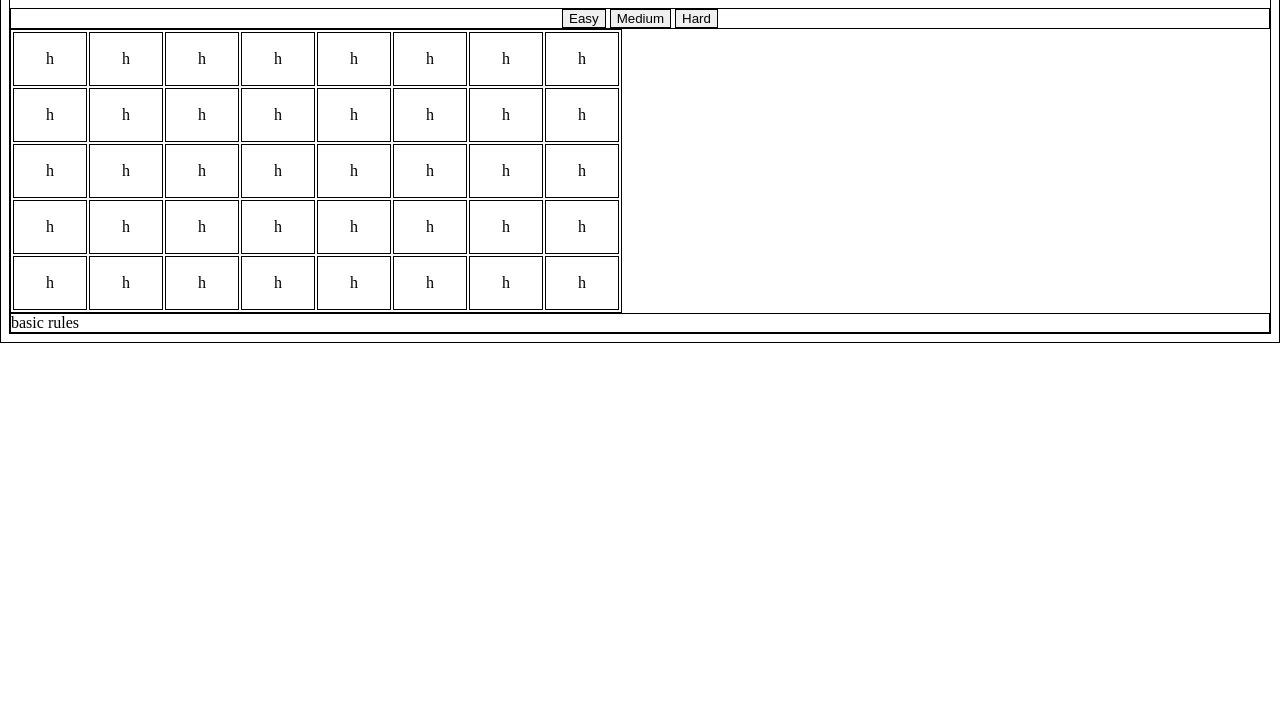
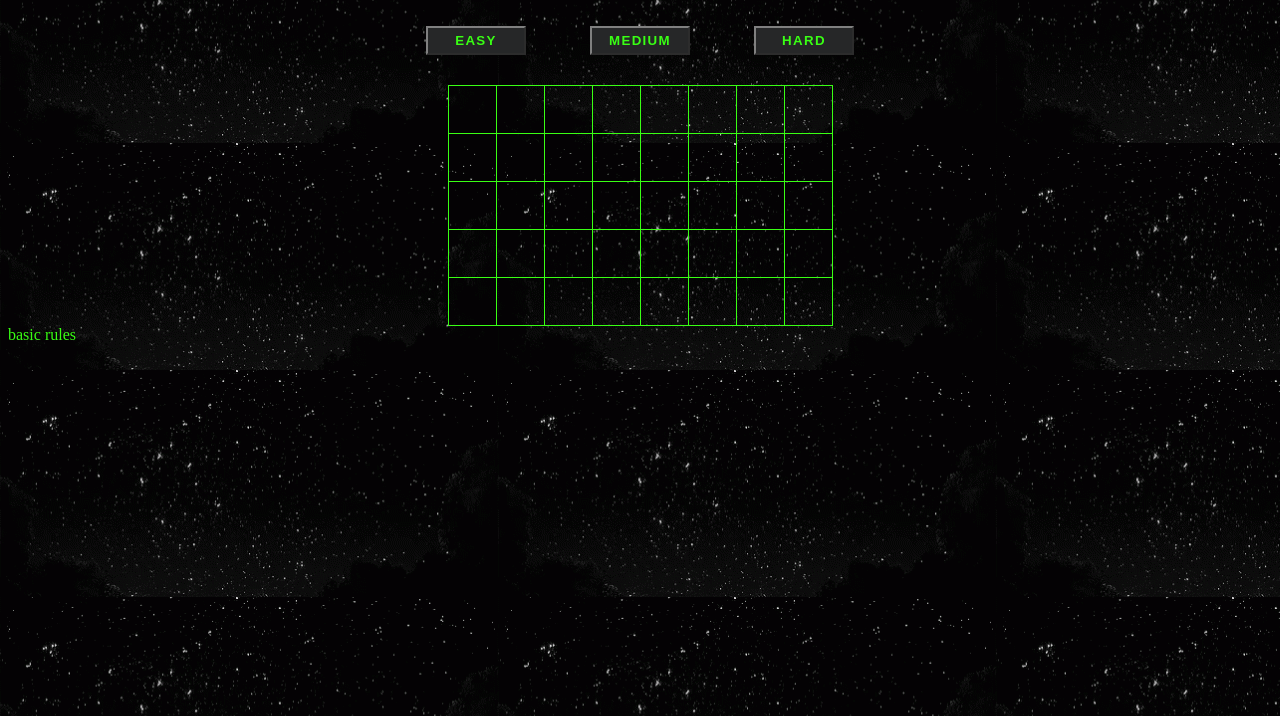
Before and after one commit to ChrisM13/MineSweeper, a plain HTML site: page index.html in a window 1280 px wide. Shown: the part 84-800 px from the top of the page. Drawn offline with nearby package versions, Linux system fonts and the light colour scheme.

Commit message:
worked on CSS and game logic

```diff
--- a/css/main.css
+++ b/css/main.css
@@ -1,10 +1,24 @@
 * {
-    border: 1px solid black;
+
+}
+
+body {
+  background-image: url(../imgs/stars.gif);
+  z-index: -1;
 }
 
 .title {
   text-align: center;
   display: center;
+  color: rgb(57, 255, 20)
+}
+
+#gameBoard {
+    /* background-image: url(../imgs/id4.gif); */
+  margin: 0 auto;
+  background-size: 100% 100%;
+  border: 1px solid rgb(57, 255, 20);
+  border-collapse: collapse;
 }
 
 .difficulty {
@@ -15,9 +29,55 @@
 .container {
   text-align: center;
   display: center;
+  color: white;
+
 }
 
 td {
-    width: 70px;
-    height: 50px;
+  width: 45px;
+  height: 45px;
+  color: rgb(57, 255, 20);
+  font-size: 25px;
+  font-weight: 800;
+  border: .1px solid rgb(57, 255, 20);
 }
+
+button {
+  display: inline-block;
+  margin: 30px;
+  padding: 5px;
+  border: 2px outset gray;
+  background: #262728;
+  color: rgb(57, 255, 20);
+  width: 100px;
+  text-align: center;
+  text-transform: uppercase;
+  font-family: 'Orbitron', sans-serif;
+  font-weight: 600;
+  letter-spacing: 0.1em;
+}
+
+button:hover {
+  cursor: pointer;
+}
+
+.alien {
+  background-image: url(../imgs/alienHead.png);
+  background-repeat: no-repeat;
+  background-size: 100% 100%;
+}
+
+footer {
+    color: rgb(57, 255, 20);
+}
+/* .winner1 {
+    background-image: url(../imgs/dacingAlien.gif);
+    display: flex;
+    justify-content: flex-end;
+}
+
+.winner2 {
+    background-image: url(../imgs/dacingAlien.gif);
+    display: flex;
+    justify-content: flex-end;
+} */
--- a/js/main.js
+++ b/js/main.js
@@ -17,11 +17,14 @@ $diff = $('.difficulty')
 
 /*----- event listeners -----*/
 // // $container.addEventListener('click', leftClick)
-$diff.on('click', function () {
-  setDiff($(this).attr('class'));
+$diff.on('click', 'button', function (evt) {
+  var td = $(evt.target);
+  var className = td.attr('class')
+  setDiff(className);
+  console.log(className)
 });
 
-$gameBoard.on('click', handleClick)
+$gameBoard.on('click', 'td', handleClick)
 
 
 
@@ -48,31 +51,45 @@ class Board {
 
   generateBoard() {
     const board = []
+    $container.html('');
     for (var row = 0; row < this.width; row++) {
       board[row] = new Array()
-      $container.append(`<tr class="row${row}"></tr>`)
+      $container.append(`<tr data-row="${row}"></tr>`)
       for (var col = 0; col < this.height; col++) {
         board[row][col] = new Cell(false, row, col, board);
-        $(`.row${row}`).append(`<td class="col${row}${col}"></td>`)
+        $(`tr[data-row="${row}"]`).append(`<td data-row="${row}" data-col="${col}"></td>`)
       }
     }
     this.board = board
   }
 
   render() {
-    for (var row = 0; row < this.width; row++) {
-      for (var col = 0; col < this.height; col++) {
-        var cell = this.board[row][col];
-        var $td = $(`.col${row}${col}`);
+    // for (var row = 0; row < this.width; row++) {
+    //   for (var col = 0; col < this.height; col++) {
+    //     var cell = this.board[row][col];
+    //     var $td = $(`.col${row}${col}`);
+    //     if (cell.hidden) {
+    //       $td.html('');
+    //     } else if (cell.mine) {
+    //       $td.addClass('alien');
+    //     } else {
+    //       $td.html(cell.mineTotal);
+    //     }
+    //   }
+    // }
+    this.board.forEach(function(row) {
+      row.forEach(function(cell) {
+        var $td = $(`td[data-row="${cell.row}"][data-col="${cell.col}"]`);
         if (cell.hidden) {
-          $td.html('h');
+          $td.html('');
         } else if (cell.mine) {
-          $td.html('m');
+          $td.addClass('alien');
         } else {
           $td.html(cell.mineTotal);
         }
-      }
-    }
+      });
+    });
+
   }
 
   revealAll() {
@@ -103,6 +120,18 @@ class Board {
       })
     });
   }
+
+  // checkWinner() {
+  //   if(this.board.forEach(function(row){
+  //     row.forEach(function(cell) {
+  //       if(!cell.mine) {
+  //         if(cell.hidden) {
+
+  //         }
+  //       }
+  //     })
+  //   }))
+  // }
 }
 
 class Cell {
@@ -137,14 +166,13 @@ class Cell {
       newBoard.render()
       return
     }
-    if(this.mine) {
-      newBoard.win = false;
+    if (this.mine) {
+      newBoard.lose = false;
       newBoard.hidden = false;
       newBoard.revealAll();
       newBoard.render()
       return;
     }
-    console.log(this)
     if (this.mineTotal === 0) {
       for (var row = this.row - 1; row < this.row + 2; row++) {
         for (var col = this.col - 1; col < this.col + 2; col++) {
@@ -158,21 +186,14 @@ class Cell {
             if (cell.mineTotal > 0) {
               cell.hidden = false;
               cell.visted = true
-            }if (cell.visted) {
-          }else if (cell.mineTotal === 0) {
+            }
+            if (cell.visted) {
+            } else if (cell.mineTotal === 0) {
               cell.hidden = false
               cell.visted = true
               cell.reveal()
             }
           }
-
-          //       if (this.board[row][col].mineTotal > 0) {
-          //         this.board[row][col].hidden = false
-          //         break;
-          //       }
-          //       if (this.board[row][col].mine) {
-          //         break;
-          // }
         }
       }
     }
@@ -188,41 +209,24 @@ function setDiff(diff) {
       newBoard.render()
       break;
     case "medium":
-      newBoard = new Board(40, 8, 11)
+      newBoard = new Board(20, 8, 13)
       newBoard.render()
       break;
     case "hard":
-      newBoard = new Board(99, 11, 14)
+      newBoard = new Board(27, 9, 15)
       newBoard.render()
       break;
     default:
-      newBoard = new Board(10, 5, 8)
-      newBoard.render()
   }
 }
 
 function handleClick(evt) {
   var td = $(evt.target);
-  var className = td.attr('class')
-  var arr = className.match(/[0-9]/ig)
-  if (!arr) return
-  var row = arr[0];
-  var col = arr[1];
+  var markFlag = evt.shiftKey;
+  var row = parseInt($(this).attr('data-row'));
+  var col = parseInt($(this).attr('data-col'));
   var cell = newBoard.board[row][col]
   cell.reveal()
-
-
-
-
-  // console.log(td.attr('class'));
-
-  // if (this.mine) {
-  //   $msg.html(`The Aliens Have Won!`)
-  //   revealAll()
-  //   return
-  // } else {
-  //   this.reveal()
-  // }
 }
 
 function init() {
```
Also changed, not shown: index.html (+2 -0 lines), imgs/alienHead.png (added), imgs/dacingAlien.gif (added), imgs/giphy.gif (added), imgs/stars.gif (added), 1 other file. Lines whose indentation alone changed are shown as unchanged.
